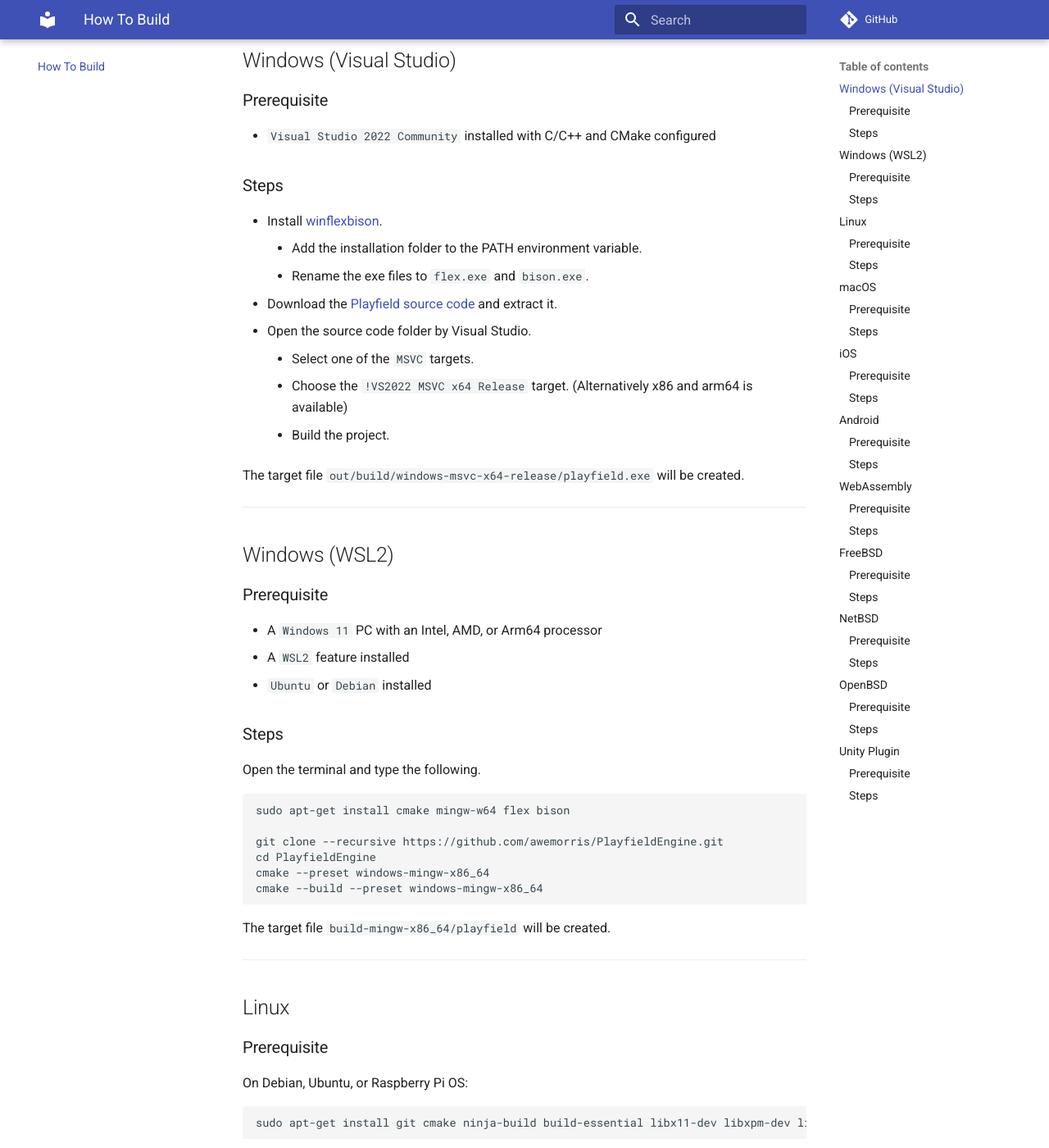
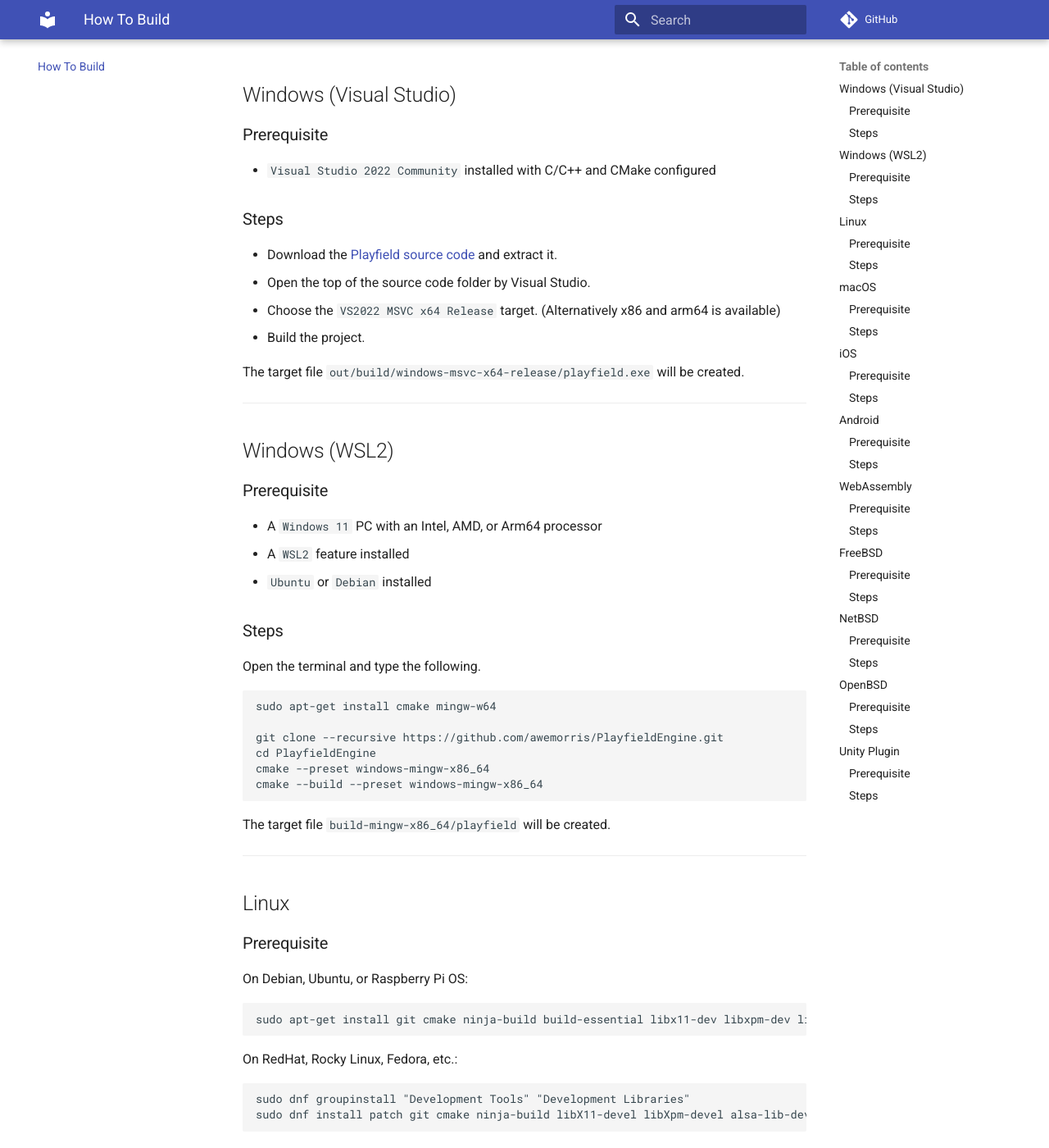
Before and after one commit to awemorris/PlayfieldEngine, an MkDocs documentation site: the page built from docs/mkdocs-en/docs/build.md, in a window 1280 px wide and 1400 px high, scrolled down 413 px. Shown: the whole window at 82% size. Built offline with MkDocs 1.6.1 and Material for MkDocs 9.7.7, drawn with Linux system fonts in a browser that asks for light colours; comment, search, counter and statistics services are not loaded; some of the changed text lies outside the part shown.

Commit message:
Update NoctLang

````diff
--- a/docs/mkdocs-en/docs/build.md
+++ b/docs/mkdocs-en/docs/build.md
@@ -1,8 +1,10 @@
 How To Build Playfield
 ======================
 
+Playfield fully utilizes the CMake build system.
+
 * Notes
-    * Requires CMake 3.22 or later, Flex 2.6+, Bison 3.0+
+    * Requires CMake 3.22 or later
     * Windows: Visual Studio 2022 (Community or higher, tested on x64 and arm64)
     * macOS: Tested on macOS 15 (Apple Silicon, Xcode required)
     * Linux: Tested on Ubuntu 22.04, 24.04 (X11 required)
@@ -16,14 +18,10 @@
 
 ### Steps
 
-* Install [winflexbison](https://github.com/lexxmark/winflexbison).
-    * Add the installation folder to the PATH environment variable.
-    * Rename the exe files to `flex.exe` and `bison.exe`.
 * Download the [Playfield source code](https://github.com/awemorris/PlayfieldEngine/releases/tag/latest) and extract it.
-* Open the source code folder by Visual Studio.
-    * Select one of the `MSVC` targets.
-    * Choose the `!VS2022 MSVC x64 Release` target. (Alternatively x86 and arm64 is available)
-    * Build the project.
+* Open the top of the source code folder by Visual Studio.
+* Choose the `VS2022 MSVC x64 Release` target. (Alternatively x86 and arm64 is available)
+* Build the project.
 
 The target file `out/build/windows-msvc-x64-release/playfield.exe` will be created.
 
@@ -42,7 +40,7 @@
 Open the terminal and type the following.
 
 ```
-sudo apt-get install cmake mingw-w64 flex bison
+sudo apt-get install cmake mingw-w64
 
 git clone --recursive https://github.com/awemorris/PlayfieldEngine.git
 cd PlayfieldEngine
````
